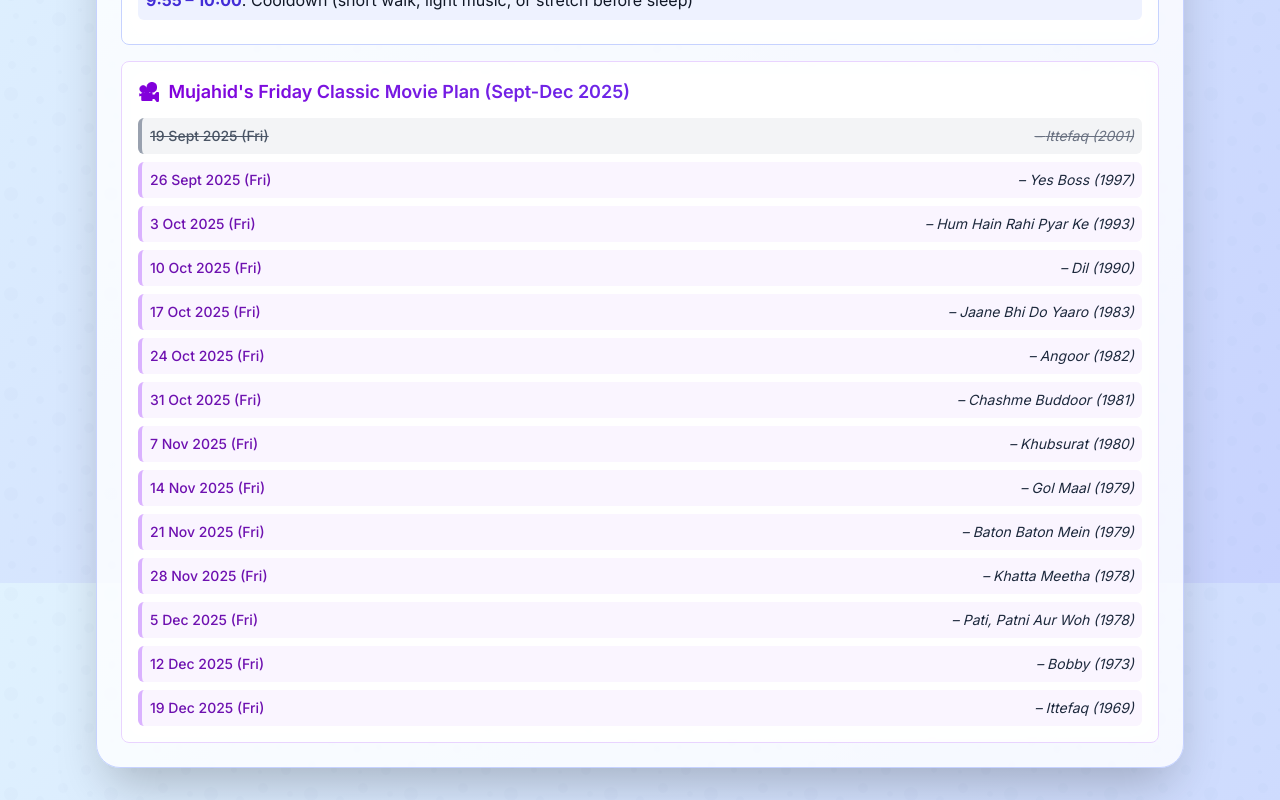
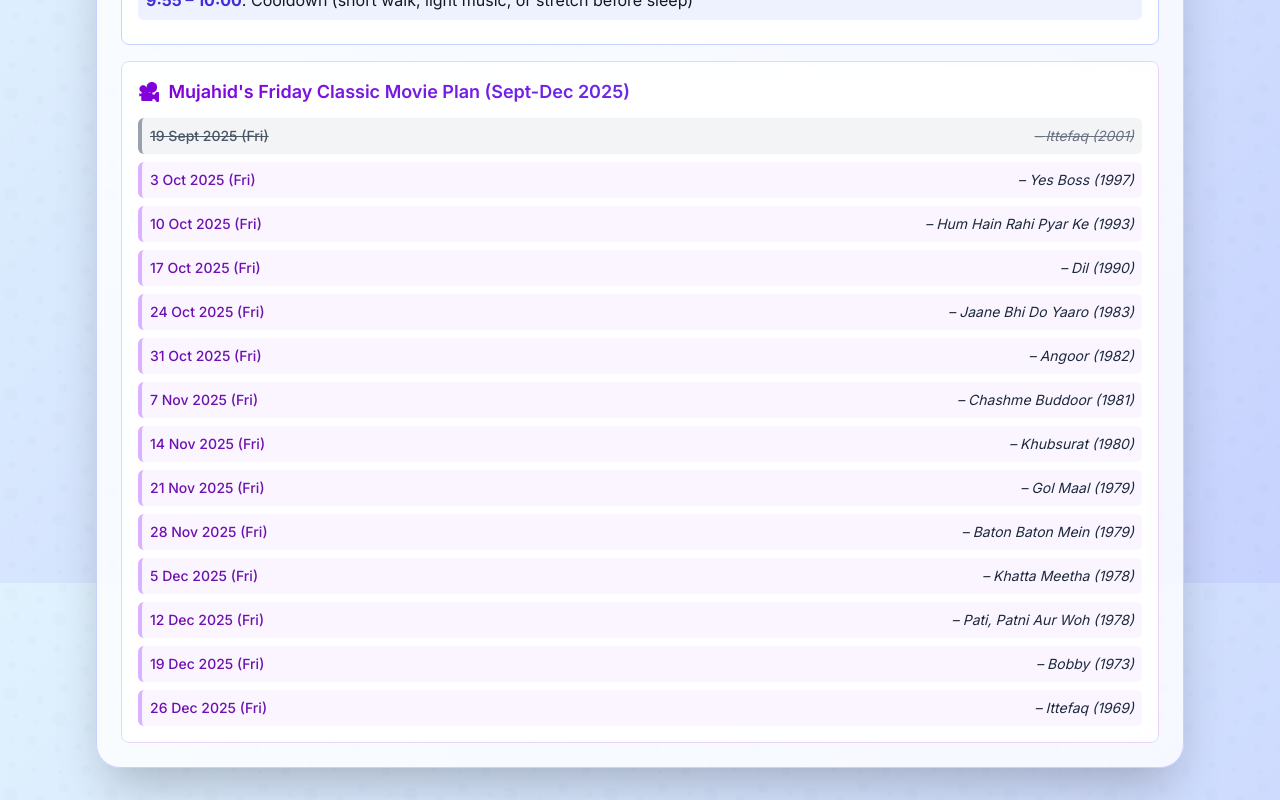
Before and after one commit to Mdk7866-gif/journaling, a Next.js app: page /friday in a window 1280 px wide. Shown: the part 1017-1817 px from the top of the page. Built offline with nearby package versions, Linux system fonts and the light colour scheme.

Commit message:
date shifted in movie schedule

```diff
--- a/src/app/friday/page.tsx
+++ b/src/app/friday/page.tsx
@@ -17,21 +17,22 @@ export default function Friday() {
     { time: '9:55 – 10:00', description: 'Cooldown (short walk, light music, or stretch before sleep)', category: 'Rest' },
   ];
 
+  // Updated movie schedule: skipped 26 Sept and shifted all movies one week forward
   const movieSchedule = [
     { date: '19 Sept 2025 (Fri)', movie: 'Ittefaq (2001)' },
-    { date: '26 Sept 2025 (Fri)', movie: 'Yes Boss (1997)' },
-    { date: '3 Oct 2025 (Fri)', movie: 'Hum Hain Rahi Pyar Ke (1993)' },
-    { date: '10 Oct 2025 (Fri)', movie: 'Dil (1990)' },
-    { date: '17 Oct 2025 (Fri)', movie: 'Jaane Bhi Do Yaaro (1983)' },
-    { date: '24 Oct 2025 (Fri)', movie: 'Angoor (1982)' },
-    { date: '31 Oct 2025 (Fri)', movie: 'Chashme Buddoor (1981)' },
-    { date: '7 Nov 2025 (Fri)', movie: 'Khubsurat (1980)' },
-    { date: '14 Nov 2025 (Fri)', movie: 'Gol Maal (1979)' },
-    { date: '21 Nov 2025 (Fri)', movie: 'Baton Baton Mein (1979)' },
-    { date: '28 Nov 2025 (Fri)', movie: 'Khatta Meetha (1978)' },
-    { date: '5 Dec 2025 (Fri)', movie: 'Pati, Patni Aur Woh (1978)' },
-    { date: '12 Dec 2025 (Fri)', movie: 'Bobby (1973)' },
-    { date: '19 Dec 2025 (Fri)', movie: 'Ittefaq (1969)' },
+    { date: '3 Oct 2025 (Fri)', movie: 'Yes Boss (1997)' },
+    { date: '10 Oct 2025 (Fri)', movie: 'Hum Hain Rahi Pyar Ke (1993)' },
+    { date: '17 Oct 2025 (Fri)', movie: 'Dil (1990)' },
+    { date: '24 Oct 2025 (Fri)', movie: 'Jaane Bhi Do Yaaro (1983)' },
+    { date: '31 Oct 2025 (Fri)', movie: 'Angoor (1982)' },
+    { date: '7 Nov 2025 (Fri)', movie: 'Chashme Buddoor (1981)' },
+    { date: '14 Nov 2025 (Fri)', movie: 'Khubsurat (1980)' },
+    { date: '21 Nov 2025 (Fri)', movie: 'Gol Maal (1979)' },
+    { date: '28 Nov 2025 (Fri)', movie: 'Baton Baton Mein (1979)' },
+    { date: '5 Dec 2025 (Fri)', movie: 'Khatta Meetha (1978)' },
+    { date: '12 Dec 2025 (Fri)', movie: 'Pati, Patni Aur Woh (1978)' },
+    { date: '19 Dec 2025 (Fri)', movie: 'Bobby (1973)' },
+    { date: '26 Dec 2025 (Fri)', movie: 'Ittefaq (1969)' },
   ];
 
   return (
```
